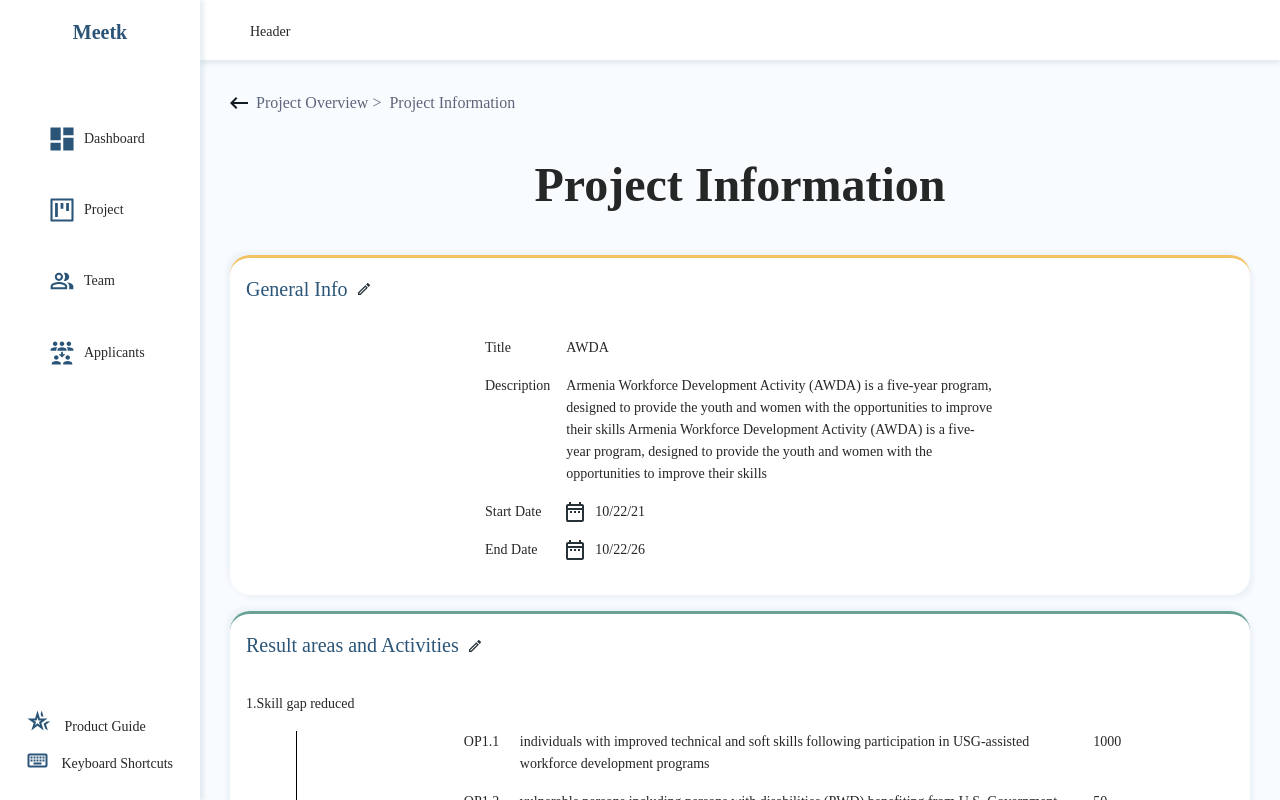
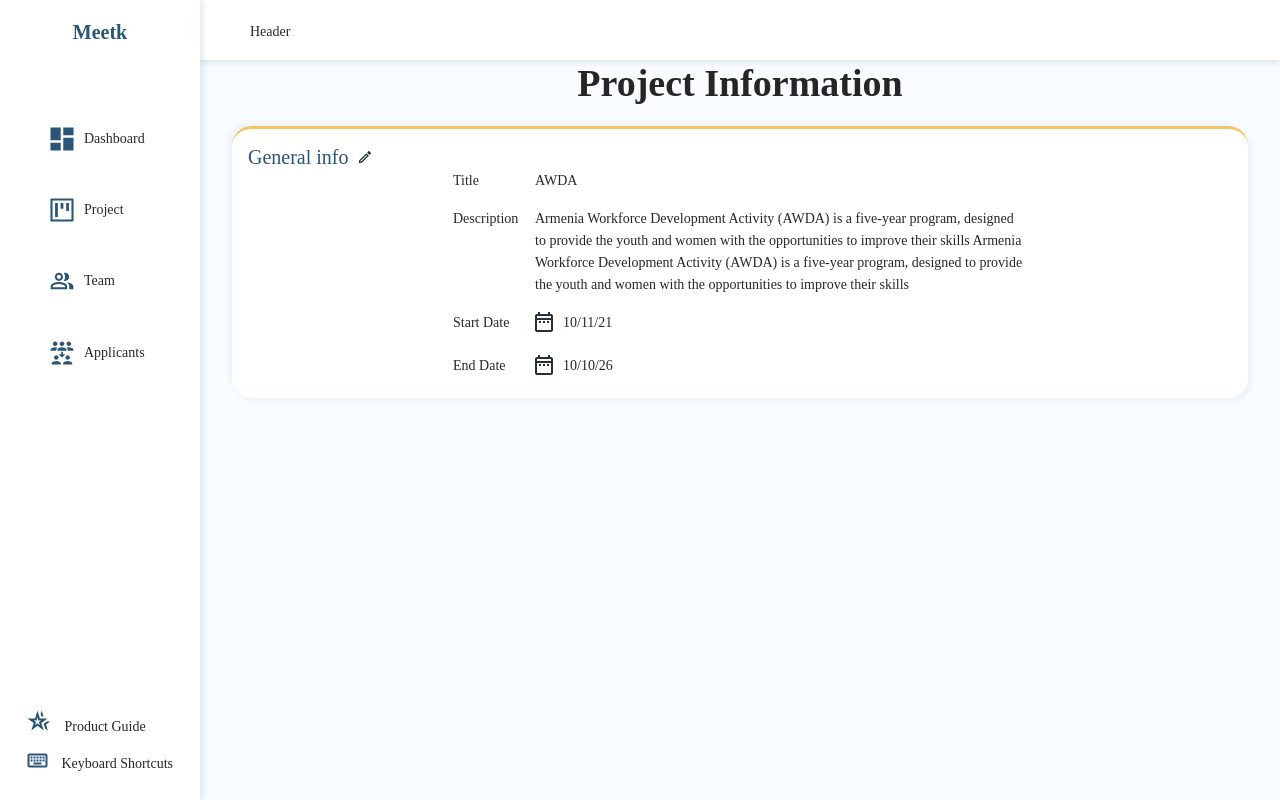
Before and after one commit to vlo111/kpi, a React (Create React App) app: page / in a window 1280 px wide. Built offline with nearby package versions, Linux system fonts and the light colour scheme.

Commit message:
project info

```diff
--- a/src/components/Layout/MainLayout.tsx
+++ b/src/components/Layout/MainLayout.tsx
@@ -24,7 +24,6 @@ const Header = styled(LayoutStyle.Header)`
 
 const Content = styled(LayoutStyle.Content)`
   background: var(--background);
-  padding: 30px;
   overflow: auto;
 `
 
--- a/src/components/Project/CreateProject/index.tsx
+++ b/src/components/Project/CreateProject/index.tsx
@@ -1,11 +1,37 @@
 import React from 'react'
 // import { ReactComponent as CreateProjectSvg } from '../../../assets/icons/create-project.svg'
 import styled from 'styled-components'
-import { StepProps, SubActivityProps } from '../../../types/project'
-import { ReactComponent as ArrowLeftSvg } from '../../../assets/icons/arrowLeft.svg'
+import { StepProps } from '../../../types/project'
+import { Typography, Card, Row, Col, Space } from 'antd'
 import { ReactComponent as EditSvg } from '../../../assets/icons/edit.svg'
 import { ReactComponent as DateSvg } from '../../../assets/icons/date.svg'
 
+const { Title } = Typography
+
+const MainTitle = styled(Title)`
+  text-align: center;
+  font-size: 48px;
+  font-weight: 700;
+`
+const CardWrapper = styled(Card)`
+  border: none;
+  background: var(--white);
+  border-top: 3px solid var(--secondary-light-amber);
+  box-shadow:  var( --base-box-shadow);
+  border-radius: 20px;
+ .ant-card-body{
+  padding: 16px;
+ }
+`
+const ProjectInfoContainer = styled.div`
+  padding: 0px 32px;
+`
+const CardTitle = styled.div`
+  font-weight: 400;
+  font-size: 20px;
+  line-height: 25px;
+  color: var(--dark-border-ultramarine);
+`
 // const Container = styled.div`
 //   display: flex;
 //   justify-content: center;
@@ -23,206 +49,64 @@ import { ReactComponent as DateSvg } from '../../../assets/icons/date.svg'
 //   }
 // `
 
-const NavigationDepth = styled.div`
-  display: flex;
-  align-items: center;
-  gap: 8px;
-  margin-bottom: 32px;
-`
-const NavigationPlace = styled.div`
-  color: var(--dark-3);
-  font-size: var(--base-font-size);
-`
-const Title = styled.div`
-  font-weight: 700;
-  font-size: 48px;
-  text-align: center;
-  margin-bottom: 32px;
-`
-const GeneralInfo = styled.div`
-  background: var(--white);
-  border-radius: 20px;
-  border-top: 3px solid #F3C262;
-  box-shadow: var(--base-box-shadow);
-  margin-bottom: 16px;
-`
-const InfoNameWrapper = styled.div`
-  display: flex;
-  align-items: center;
-  gap: 10px;
-  padding: 16px 0px 0px 16px;
-  margin-bottom: 32px;
-  h3{
-    font-size: var(--headline-font-size);
-    color: var(--dark-border-ultramarine);
-    margin: 0;
-  }
-`
-const FlexWrap = styled.div`
-  display: flex;
-  align-items: center;
-  justify-content: center;
-  padding-bottom: 34px;
-`
-
-const Grid = styled.div`
-  display: grid;
-  grid-template-columns: repeat(1, 1fr);
-  grid-template-rows: repeat(1, 1fr);
-  grid-column-gap: 16px;
-  grid-row-gap: 16px;
-  width: 50%;
-  .grid1 { grid-area: 1 / 1 / 2 / 2; }
-  .grid2 { grid-area: 1 / 2 / 2 / 3; }
-  .grid3 { grid-area: 2 / 1 / 3 / 2; }
-  .grid4 { grid-area: 2 / 2 / 3 / 3; }
-  .grid5 { grid-area: 3 / 1 / 4 / 2; }
-  .grid6 { grid-area: 3 / 2 / 4 / 3; }
-  .grid7 { grid-area: 4 / 1 / 5 / 2; }
-  .grid8 { grid-area: 4 / 2 / 5 / 3; }
-`
-
-const DateWrapper = styled.div`
-  display: flex;
-  align-items: center;
-  gap: 11px;
-`
-const ResultAndActivity = styled.div`
-  background: var(--white);
-  border-radius: 20px;
-  border-top: 3px solid #68A395;
-  box-shadow: var(--base-box-shadow);
-  margin-bottom: 16px;
-`
-const GridResult = styled.div`
-  display: grid;
-grid-template-columns:40px 90% 30px;
-grid-column-gap: 16px;
-grid-row-gap: 0px;
-width: 65%;
-.div1 { grid-area: 1 / 1 / 2 / 2; }
-.div2 { grid-area: 1 / 2 / 2 / 3; }
-.div3 { grid-area: 1 / 3 / 2 / 4; }
-`
-const ProjectDetails = styled.div`
-  background: var(--white);
-  border-radius: 20px;
-  border-top: 3px solid #F6976D;
-  box-shadow: var(--base-box-shadow);
-  margin-bottom: 12px;
-`
-const actvities = [
-  {
-    actvity: '1.1 Mapping the labor market',
-    subActivities: ['skill mapping study completed and study report, summarizing findings and recommendations developed.']
-  },
-  {
-    actvity: '1.2 Mapping the labor market',
-    subActivities: ['multimedia lab established in Gyumri', 'computer labs established in Vanadzor']
-  }
-]
-const SubActivity: React.FC<SubActivityProps> = ({ multiple, activity, subActivities }) => {
-  return (
-    <div style={ { marginLeft: '50px' } }>
-    <div className={ multiple ? '' : 'mybox' } style={ multiple ? { display: 'flex', alignItems: 'center', gap: '30px', borderLeft: '1px solid black' } : { display: 'flex', alignItems: 'center', gap: '30px' } }>
-      <div style={{ border: '1px solid #000000', width: '28px' }}></div>
-      <div>{activity}</div>
-    </div>
-      {subActivities.map((item, i) => (
-       <div key={i} style={ multiple ? { display: 'flex', justifyContent: 'start', paddingLeft: '20%', borderLeft: '1px solid black' } : { display: 'flex', justifyContent: 'start', paddingLeft: '20%' } }>
-       {item}
-       </div>
-      ))}
-  </div>
-  )
-}
 export const CreateProject: React.FC<StepProps> = ({ setStep }) => {
   return (
     // <Container onClick={() => setStep(true)}>
     //     <CreateProjectSvg/>
     //     <span className="create-project-text">Create your first project</span>
     // </Container>
-    <>
-      <NavigationDepth>
-        <ArrowLeftSvg />
-        <NavigationPlace>Project Overview {'>'} {''}</NavigationPlace>
-        <NavigationPlace>Project Information</NavigationPlace>
-      </NavigationDepth>
-      <Title>Project Information</Title>
-      <GeneralInfo>
-        <InfoNameWrapper>
-          <h3>General Info</h3>
-          <EditSvg />
-        </InfoNameWrapper>
-        <FlexWrap>
-          <Grid>
-            <div className="grid1">Title</div>
-            <div className="grid2">AWDA</div>
-            <div className="grid3">Description</div>
-            <div className="grid4">Armenia Workforce Development Activity (AWDA) is a five-year program, designed to provide the youth and women with the opportunities to improve their skills
-              Armenia Workforce Development Activity (AWDA) is a five-year program, designed to provide the youth and women with the opportunities to improve their skills</div>
-            <div className="grid5">Start Date</div>
-            <div className="grid6">
-              <DateWrapper>
-                <DateSvg />
-                <div>10/22/21</div>
-              </DateWrapper>
-            </div>
-            <div className="grid7">End Date</div>
-            <div className="grid8">
-              <DateWrapper>
-                <DateSvg />
-                <div>10/22/26</div>
-              </DateWrapper>
-            </div>
-          </Grid>
-        </FlexWrap>
-      </GeneralInfo>
-      <ResultAndActivity>
-        <InfoNameWrapper>
-          <h3>Result areas and Activities</h3>
-          <EditSvg />
-        </InfoNameWrapper>
-        <div style={{ paddingLeft: '16px', paddingBottom: '37px' }}>
-          <div style={{ marginBottom: '16px' }}>1.Skill gap reduced</div>
-          <div style={{ display: 'flex', alignItems: 'center', borderLeft: '1px solid black', marginLeft: '50px', flexDirection: 'column', gap: '16px' }}>
-            <GridResult>
-              <div className='div1'>OP1.1</div>
-              <div className='div2'>individuals with improved technical and soft skills following participation in USG-assisted workforce development programs</div>
-              <div className='div3'>1000</div>
-            </GridResult>
-            <GridResult>
-              <div className='div1'>OP1.2</div>
-              <div className='div2'>vulnerable persons including persons with disabilities (PWD) benefiting from U.S. Government supported work-based training and dual education programs</div>
-              <div className='div3'>50</div>
-            </GridResult>
-            <GridResult>
-              <div className='div1'>OP1.3</div>
-              <div className='div2'>female participants in USG-assisted programs </div>
-              <div className='div3'>50%</div>
-            </GridResult>
-            <GridResult >
-              <div className='div1'>OP1.4</div>
-              <div className='div2'>service providers trained who serve vulnerable personss</div>
-              <div className='div3'>20</div>
-            </GridResult>
-            <GridResult >
-              <div className='div1'>OP1.5</div>
-              <div className='div2'>vulnerable persons including persons with disabilities (PWD) benefiting from U.S. Government supported work-based training and dual education programs</div>
-              <div className='div3'>20</div>
-            </GridResult>
-          </div>
-          {actvities.map((item, i) => (
-            <SubActivity key={i} multiple={ actvities.length - 1 !== i } activity={item.actvity} subActivities={item.subActivities} />
-          ))}
-        </div>
-      </ResultAndActivity>
-      <ProjectDetails>
-      <InfoNameWrapper>
-          <h3>Project details</h3>
-          <EditSvg />
-        </InfoNameWrapper>
-      </ProjectDetails>
-    </>
+    <ProjectInfoContainer>
+      <MainTitle>Project Information</MainTitle>
+      <CardWrapper>
+        <Row align='bottom' gutter={[10, 0]}>
+          <Col>
+            <CardTitle>General info</CardTitle>
+          </Col>
+          <Col>
+            <EditSvg />
+          </Col>
+        </Row>
+        {/* <Row>
+          <Col span={2} offset={5}>
+            <Col>Title</Col>
+            <Col>Description</Col>
+            <Col>Start Date</Col>
+            <Col>End Date</Col>
+          </Col>
+          <Col span={12}>
+            <Col>AWDA</Col>
+            <Col>Armenia Workforce Development Activity (AWDA) is a five-year program, designed to provide the youth and women with the opportunities to improve their skills
+              Armenia Workforce Development Activity (AWDA) is a five-year program, designed to provide the youth and women with the opportunities to improve their skills</Col>
+            <Col><DateSvg style={{ marginRight: '10px' }} />cvcvcv</Col>
+            <Col><DateSvg style={{ marginRight: '10px' }} />cvcvc</Col>
+          </Col>
+        </Row> */}
+        <Space direction={'vertical'} size={[0, 16]}>
+          <Row>
+            <Col span={2} offset={5}>Title</Col>
+            <Col span={12}>AWDA</Col>
+          </Row>
+          <Row >
+            <Col span={2} offset={5}>Description</Col>
+            <Col span={12}>Armenia Workforce Development Activity (AWDA) is a five-year program, designed to provide the youth and women with the opportunities to improve their skills
+              Armenia Workforce Development Activity (AWDA) is a five-year program, designed to provide the youth and women with the opportunities to improve their skills</Col>
+          </Row>
+          <Row>
+            <Col span={2} offset={5}>Start Date</Col>
+            <Col><DateSvg style={{ marginRight: '10px' }} /></Col>
+            <Col span={12}>
+              10/11/21
+            </Col>
+          </Row>
+          <Row>
+            <Col span={2} offset={5}>End Date</Col>
+            <Col><DateSvg style={{ marginRight: '10px' }} /></Col>
+            <Col span={12}>
+              10/10/26
+            </Col>
+          </Row>
+        </Space>
+      </CardWrapper>
+    </ProjectInfoContainer>
   )
 }
```
